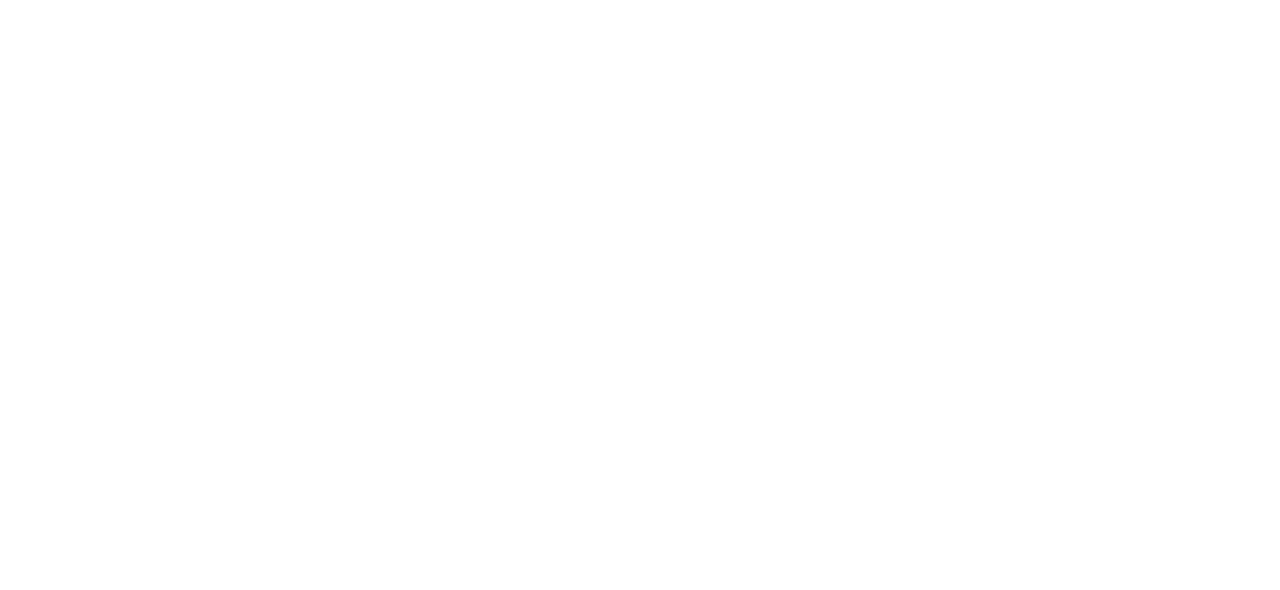
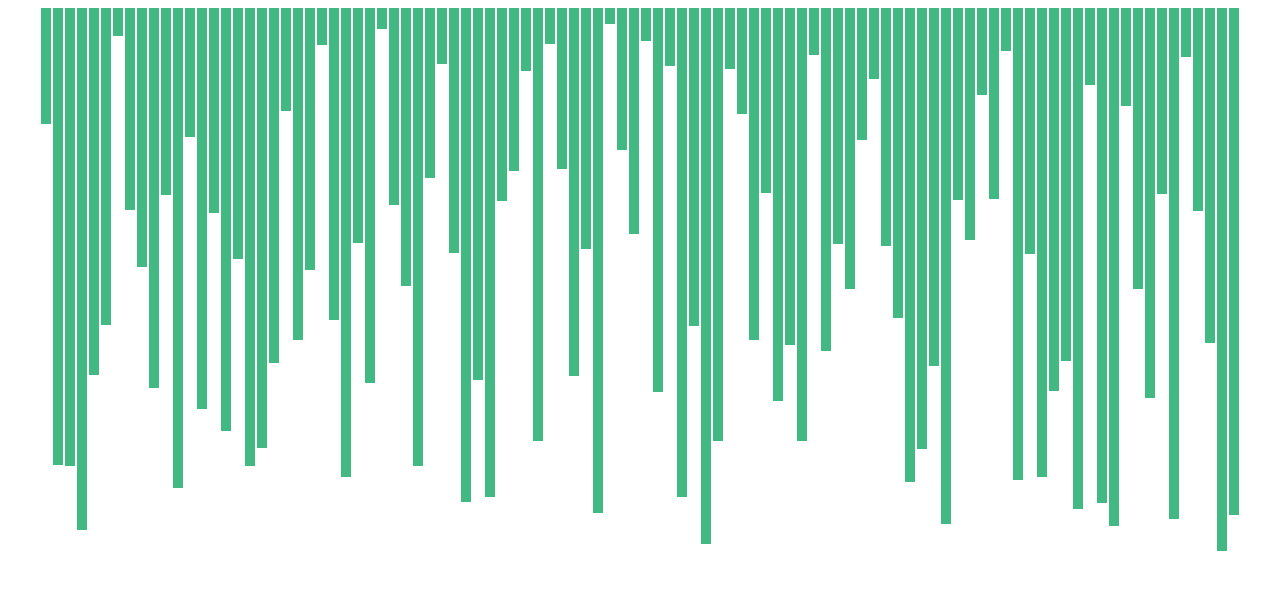
Before and after one commit to Tyn-Tian/sorting-visualizer, a Vue app: page / in a window 1280 px wide. Shown: the top 590 px of the page. Built offline with nearby package versions, Linux system fonts and the light colour scheme.

Commit message:
Create function to display an array in a bar chart

```diff
--- a/src/components/SortingVisualizer.vue
+++ b/src/components/SortingVisualizer.vue
@@ -1,5 +1,42 @@
-<template></template>
+<template>
+  <div class="array-container">
+    <div class="array-bar" v-for="n in arr" :style="{ height: n + 'px' }"></div>
+  </div>
+</template>
 
-<script setup></script>
+<script setup>
+import { onMounted, ref } from "vue";
 
-<style scoped></style>
+const arr = ref([]);
+
+const resetArr = () => {
+  arr.value = [];
+  for (let i = 0; i < 100; i++) {
+    arr.value.push(randomIntFromInterval(5, 550));
+  }
+};
+
+const randomIntFromInterval = (min, max) => {
+  return Math.floor(Math.random() * (max - min + 1) + min);
+};
+
+onMounted(() => {
+  resetArr();
+});
+</script>
+
+<style scoped>
+.array-container {
+  width: 100%;
+  display: flex;
+  justify-content: center;
+}
+
+.array-bar {
+  width: 10px;
+  display: inline-block;
+
+  background-color: #42b883;
+  margin: 0 1px;
+}
+</style>
```
